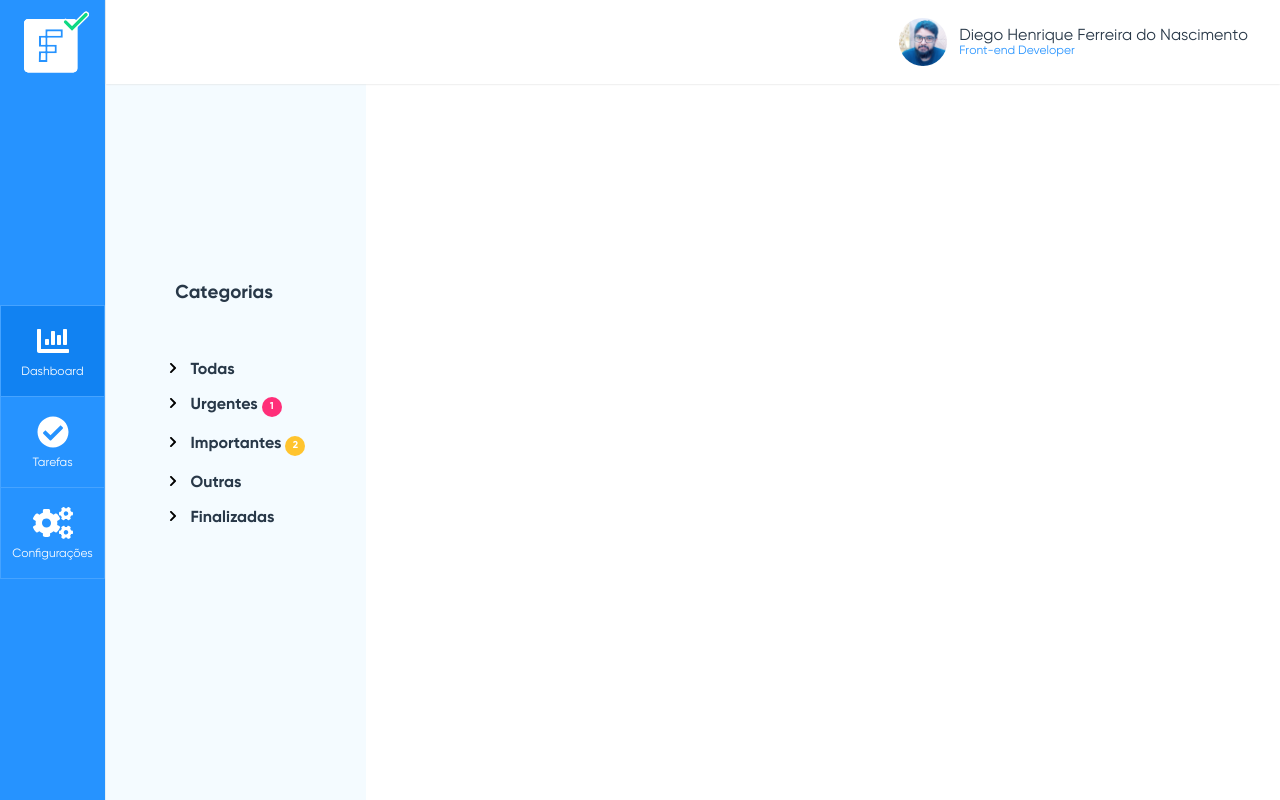
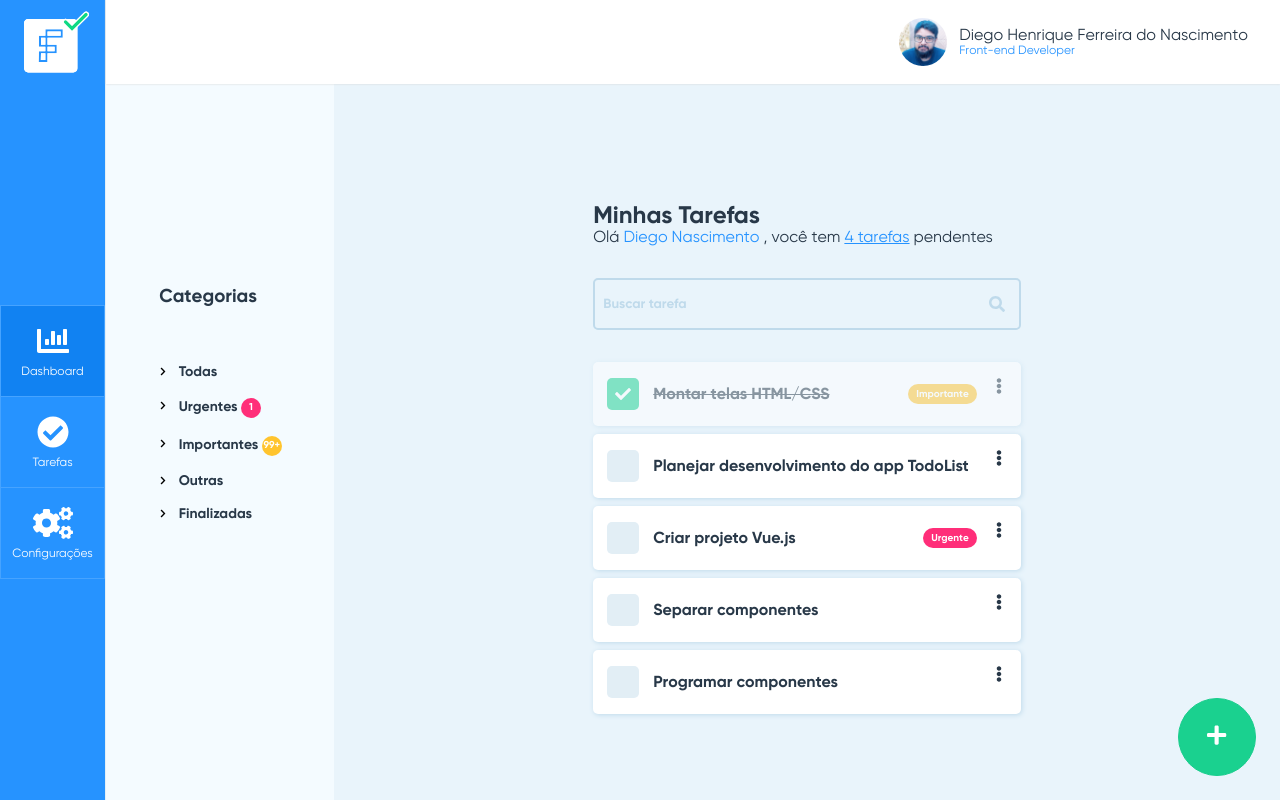
Before and after one commit to diegondev/facilita-tasks, a Vue app: page /home in a window 1280 px wide. Built offline with nearby package versions, Linux system fonts and the light colour scheme.

Commit message:
Refact files organization

```diff
--- a/src/router/index.js
+++ b/src/router/index.js
@@ -2,8 +2,8 @@ import Vue from 'vue';
 import VueRouter from 'vue-router';
 
 import Main from '../layouts/main/Main.vue';
-import Home from '../views/Home.vue';
-import Login from '../views/Login.vue';
+import Home from '../views/home/Home.vue';
+import Login from '../views/login/Login.vue';
 
 Vue.use(VueRouter);
 
@@ -30,7 +30,7 @@ const routes = [
     // route level code-splitting
     // this generates a separate chunk (about.[hash].js) for this route
     // which is lazy-loaded when the route is visited.
-    component: () => import(/* webpackChunkName: "about" */ '../views/About.vue')
+    component: () => import('../views/about/About.vue')
   }
 ];
 
--- a/src/views/Home.vue
+++ /dev/null
@@ -1,102 +0,0 @@
-<template>
-    <div class="home">
-        <aside class="categories-list-container">
-            <h3>Categorias</h3>
-            <ul class="category-list">
-                <li
-                    v-for="(category, key) of categories"
-                    :key="key"
-                    class="category-item">
-                    {{ category.name }}
-                    <div v-if="category.quantity"
-                        class="badge"
-                        :class="category.urgency">
-                        {{ category.quantity }}
-                    </div>
-                </li>
-            </ul>
-        </aside>
-        <main></main>
-    </div>
-</template>
-
-<script>
-
-export default {
-    name: 'Home',
-    data() {
-        return {
-            categories: [
-                {
-                    name: 'Todas',
-                },
-                {
-                    name: 'Urgentes',
-                    quantity: 1,
-                    urgency: 'urgent'
-                },
-                {
-                    name: 'Importantes',
-                    quantity: 2,
-                    urgency: 'important'
-                },
-                {
-                    name: 'Outras',
-                },
-                {
-                    name: 'Finalizadas',
-                }
-            ]
-        }
-  }
-}
-</script>
-
-<style lang="stylus" scoped>
-.home
-  display flex
-  flex row
-  height 100%
-
-  aside
-    display flex
-    flex-direction column
-    align-items center
-    justify-content center
-    width 260px
-
-    h3
-        margin-left -24px
-
-  main
-    flex 1
-
-.category-list
-    font-size 16px
-    font-weight bold
-    margin 58px 0
-    list-style none
-
-    .category-item
-        margin-bottom 18px
-
-        &:before
-            content ''
-            display inline-block
-            margin-right 8px
-            height 12px
-            width 12px
-            background-image url('../assets/icons/chevron-right-solid.svg')
-            background-repeat no-repeat
-            background-size contain
-            background-position center
-
-        .badge
-            display inline-block
-            width 20px
-            height 20px
-            font-size 10px
-            padding 4px
-            text-align center
-            border-radius 50%
-</style>
--- /dev/null
+++ b/src/views/home/Home.vue
@@ -0,0 +1,173 @@
+<template>
+    <div class="home bg-defalt">
+        <aside class="categories-list-container">
+            <h3>Categorias</h3>
+            <ul class="category-list">
+                <li
+                    v-for="(category, key) of categories"
+                    :key="key"
+                    class="category-item">
+                    {{ category.name }}
+                    <Badge v-if="category.quantity"
+                        :urgency="category.urgency"
+                        :value="category.quantity">
+                    </Badge>
+                </li>
+            </ul>
+        </aside>
+        <main>
+            <div class="container-tasks">
+                <h2>Minhas Tarefas</h2>
+                <span>Olá
+                    <span class="text-emphasis">Diego Nascimento</span>
+                    , você tem
+                    <router-link to="/tasks">4 tarefas</router-link>
+                    pendentes
+                </span>
+                <Input class="input-search"
+                    icon="search"
+                    placeholder="Buscar tarefa"
+                    v-model="search" />
+
+                <TaskItem
+                    v-for="(task, key) of filteredTaskList"
+                    :key="key"
+                    :title="task.title"
+                    :category="task.category"
+                    :checked="task.checked"
+                    @onChangeCheck="task.checked = $event" >
+                    <template v-slot:trailing>
+                        <MoreMenu :menus="taskItemMenus"/>
+                    </template>
+                </TaskItem>
+
+                <FloatActionButton icon="plus" @click="onAddClick" />
+            </div>
+        </main>
+    </div>
+</template>
+
+<script>
+import Badge from '../../shared/components/badge/Badge.vue';
+import Input from '../../shared/components/input/Input.vue';
+import FloatActionButton from '../../shared/components/float-action-button/FloatActionButton.vue';
+import MoreMenu from '../../shared/components/more-menu/MoreMenu.vue';
+import TaskItem from './components/tasks/task-item/TaskItem.vue';
+
+function filteredTaskList() {
+    return this.tasks
+        .filter(
+            task => task.title
+                        ?.toUpperCase()
+                        .includes(this.search.toUpperCase())
+        ).sort((task0, task1) => {
+            if (task0.checked && !task1.checked) return -1;
+            if (task1.checked && !task0.checked) return 1;
+            return 0;
+        });
+}
+
+function onAddClick() {
+    console.log('clicou')
+}
+
+export default {
+    name: 'Home',
+    components: {
+        Badge,
+        Input,
+        FloatActionButton,
+        TaskItem,
+        MoreMenu
+    },
+    data() {
+        return {
+            search: '',
+            categories: [
+                { name: 'Todas', },
+                { name: 'Urgentes', quantity: 1, urgency: 'urgent', },
+                { name: 'Importantes', quantity: 100, urgency: 'important', },
+                { name: 'Outras', },
+                { name: 'Finalizadas', }
+            ],
+            tasks: [
+                {title: 'Planejar desenvolvimento do app TodoList', checked: false},
+                {title: 'Criar projeto Vue.js', checked: false, category: 'Urgente'},
+                {title: 'Montar telas HTML/CSS', checked: true, category: 'Importante'},
+                {title: 'Separar componentes', checked: false},
+                {title: 'Programar componentes', checked: false},
+            ],
+            taskItemMenus: [
+                { title: 'Editar', action: () => {} },
+                { title: 'Excluir', action: () => {} }
+            ]
+        }
+  },
+  computed: {
+      filteredTaskList
+  },
+  methods: {
+      onAddClick
+  }
+}
+</script>
+
+<style lang="stylus" scoped>
+.home
+  display flex
+  flex row
+  height 100%
+
+  aside
+    display flex
+    flex-direction column
+    align-items center
+    justify-content center
+    width 228px
+
+    h3
+        margin-left -24px
+
+  main
+    display flex
+    flex 1
+    flex-direction column
+    align-items center
+
+.category-list
+    font-size 14px
+    font-weight bold
+    margin 58px 0
+    list-style none
+
+    .category-item
+        margin-bottom 18px
+        cursor pointer
+
+        &:before
+            content ''
+            display inline-block
+            margin-right 8px
+            height 9px
+            width 9px
+            background-image url('../../assets/icons/chevron-right-solid.svg')
+            background-repeat no-repeat
+            background-size contain
+            background-position center
+
+.input-search
+    margin 24px 0
+
+.container-tasks
+    display flex
+    flex-direction column
+    padding-top 120px
+
+.task-list
+    list-style-type: none;
+
+.task-item
+    width 100%
+
+
+</style>
--- /dev/null
+++ b/src/views/home/components/tasks/task-item/TaskItem.vue
@@ -0,0 +1,83 @@
+<template>
+    <Card class="task-item-container" :class="{'checked': checked}">
+        <Checkbox :value="checked" @input="onChangeCheck" />
+        <div class="task-item-content">
+            <span class="task-item-title">{{ title }}</span>
+            <Pill v-if="category" :value="category" :urgency="urgencyFromCategory"/>
+        </div>
+        <slot name="trailing"></slot>
+    </Card>
+</template>
+
+<script>
+import Card from '../../../../../shared/components/card/Card.vue';
+import Checkbox from '../../../../../shared/components/checkbox/Checkbox.vue';
+import Pill from '../../../../../shared/components/pill/Pill.vue';
+
+function onChangeCheck() {
+    this.$emit('onChangeCheck', !this.checked);
+}
+
+function urgencyFromCategory() {
+    let urgency = '';
+
+    switch (this.category) {
+        case 'Importante':
+            urgency = 'important';
+            break;
+        case 'Urgente':
+            urgency = 'urgent';
+            break;
+        default:
+            break;
+    }
+
+    return urgency;
+}
+
+export default {
+    name: 'TaskItem',
+    components: {
+        Card,
+        Checkbox,
+        Pill
+    },
+    props: {
+        'title': String,
+        'checked': Boolean,
+        'category': String
+    },
+    computed: {
+        urgencyFromCategory
+    },
+    methods: {
+        onChangeCheck
+    }
+}
+</script>
+
+<style lang="stylus" scoped>
+
+.task-item-container
+    display flex
+    flex-direction row
+    width 100%
+
+    &.checked
+        opacity .5
+
+        .task-item-title
+            text-decoration line-through
+
+.task-item-content
+    display flex
+    flex 1
+    align-items center
+    justify-content space-between
+    margin auto 14px
+
+.task-item-title
+    font-weight bold
+    margin-right 8px
+
+</style>
--- a/src/views/Login.vue
+++ b/src/views/login/Login.vue
@@ -1,7 +1,7 @@
 <template>
     <div class="login">
         <aside class="bg-primary">
-            <img src="../assets/images/facilita-login-img.svg" alt="">
+            <img src="../../assets/images/facilita-login-img.svg" alt="">
         </aside>
         <main>
             <form action="#">
```
Also changed, not shown: src/views/about/About.vue (renamed from src/views/About.vue).
